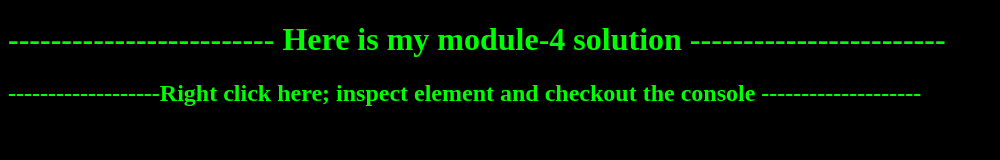
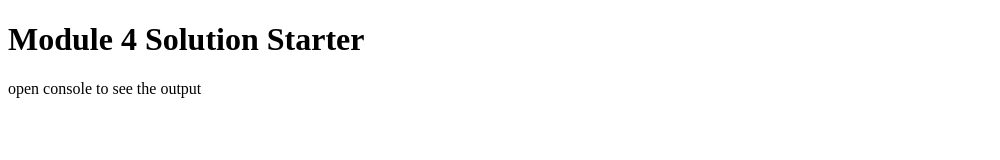
Before and after one commit to utkarsh-mishra30/utkarsh-mishra30.github.io, a plain HTML site: page index.html in a window 1280 px wide. Shown: the whole page, without its empty margins (0-1000 px from the left). Drawn offline with Linux system fonts and the light colour scheme.

Commit message:
Update index.html

```diff
--- a/index.html
+++ b/index.html
@@ -2,19 +2,13 @@
 <html>
 <head>
   <meta charset="utf-8">
-  <title>Module 4 Solution</title>
+  <title>Module 4 Solution Starter</title>
   <script src="SpeakHello.js"></script>
   <script src="SpeakGoodBye.js"></script>
   <script src="script.js"></script>
-  <style>
-    body {background-color: black;}
-    h1,h2   {color: lime;}
-
-  </style>
 </head>
-<body background-color = "black">
-  <h1>------------------------- Here is my module-4 solution ------------------------</h1>
-  <h2>-------------------Right click here; inspect element and checkout the console --------------------</h2>
-
+<body>
+  <h1>Module 4 Solution Starter</h1>
+  <p>open console to see the output</p>
 </body>
 </html>
```
